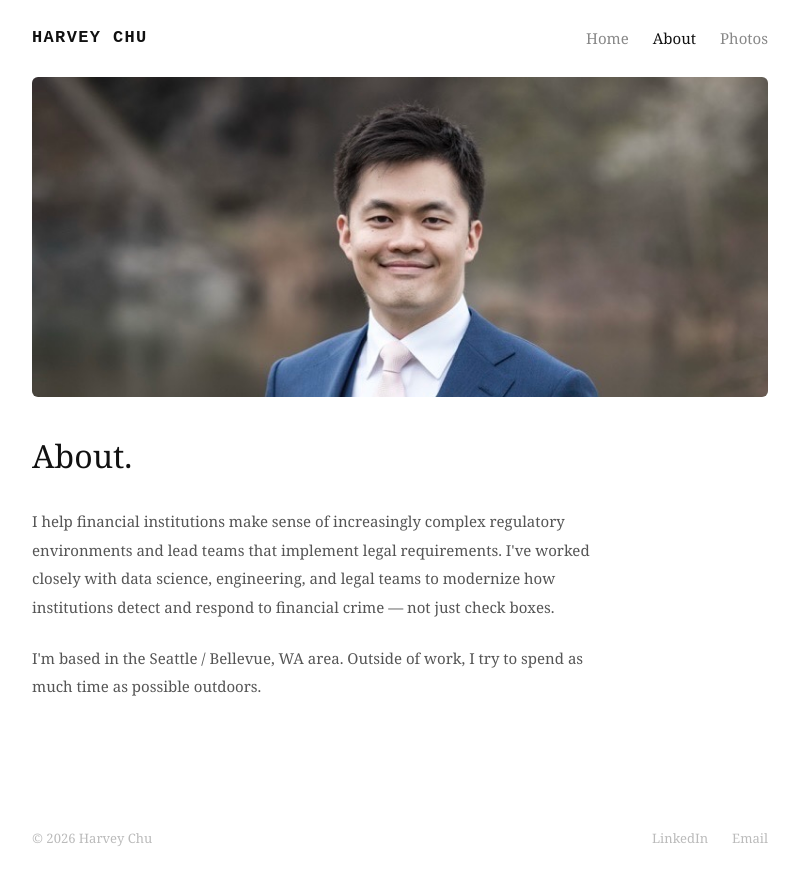
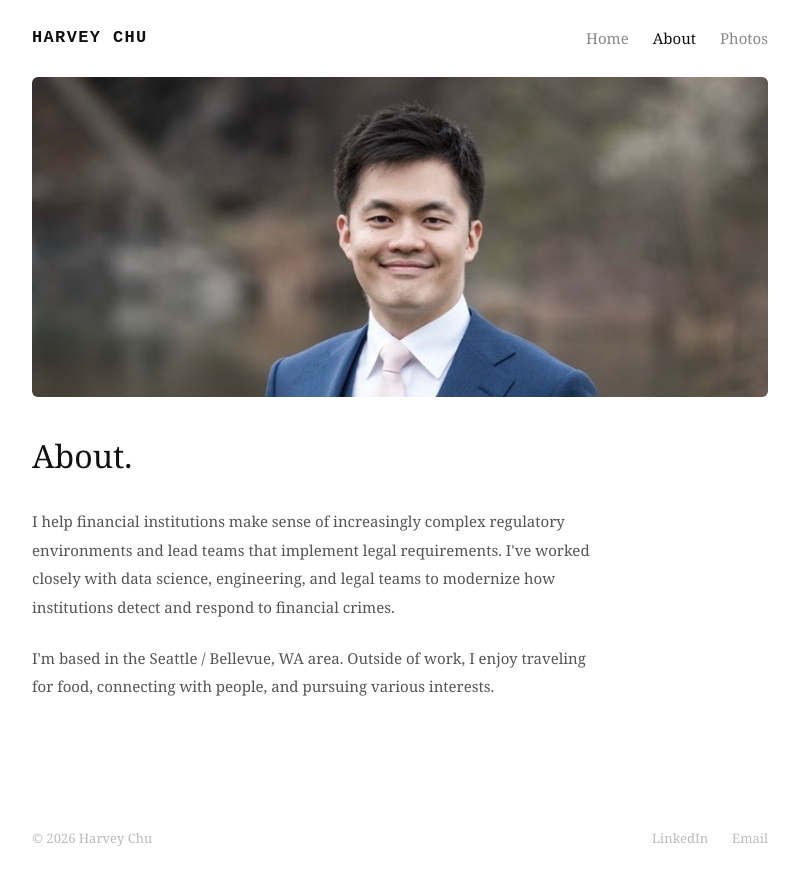
Before and after one commit to understandmykiwi/my-portfolio, a SvelteKit app: page /about in a window 1280 px wide. Shown: the whole page, without its empty margins (240-1039 px from the left). Built offline with nearby package versions, Linux system fonts and the light colour scheme.

Commit message:
about update 2

```diff
--- a/src/routes/+page.svelte
+++ b/src/routes/+page.svelte
@@ -1,5 +1,5 @@
 <h1>Hi, I'm Harvey.</h1>
-<p class="intro-sub">I'm a compliance executive in the Seattle / Bellevue, WA area with 15+ years of experience across FinTech, banking, and insurance sectors. I lead regulatory compliance programs that are rigorous without being rigid and further business goals — and teams that effectively execute them.</p>
+<p class="intro-sub">I'm a compliance executive in the Seattle / Bellevue, WA area with 15+ years of experience across FinTech, banking, and insurance sectors.</p>
 
 <p class="section-label">Work</p>
 
--- a/src/routes/about/+page.svelte
+++ b/src/routes/about/+page.svelte
@@ -1,8 +1,8 @@
 <h1>About.</h1>
 
 <div class="about-text">
-  <p>I help financial institutions make sense of increasingly complex regulatory environments and lead teams that implement legal requirements. I've worked closely with data science, engineering, and legal teams to modernize how institutions detect and respond to financial crime — not just check boxes.</p>
-  <p>I'm based in the Seattle / Bellevue, WA area. Outside of work, I try to spend as much time as possible outdoors.</p>
+  <p>I help financial institutions make sense of increasingly complex regulatory environments and lead teams that implement legal requirements. I've worked closely with data science, engineering, and legal teams to modernize how institutions detect and respond to financial crimes.
+<p>I'm based in the Seattle / Bellevue, WA area. Outside of work, I enjoy traveling for food, connecting with people, and pursuing various interests.</p>
 </div>
 
 <style>
```
